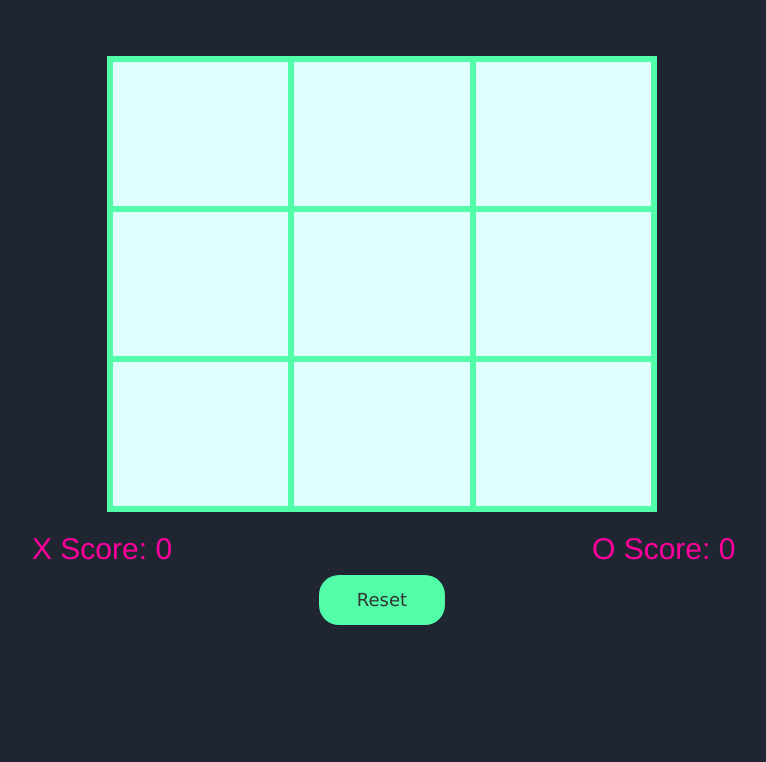
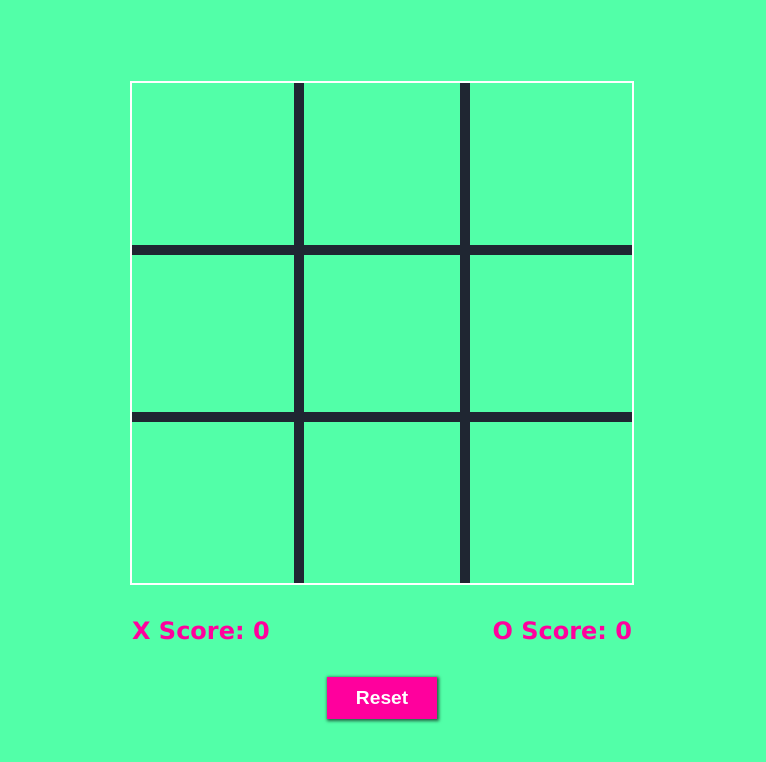
Before and after one commit to ttekie/tic-tac-toe-game, a plain HTML site: page index.html in a window 1280 px wide. Shown: the whole page, without its empty margins (258-1024 px from the left). Drawn offline with nearby package versions, Linux system fonts and the light colour scheme.

Commit message:
style update

```diff
--- a/css/style.css
+++ b/css/style.css
@@ -1,41 +1,92 @@
-body.main-body {
-    background-color: hsl(218, 23%, 16%);
+:root {
+   --magenta-color: #ff009d;
+   --white-color: hsl(0, 100%, 100%);
+   --darkblue-color: hsl(218, 23%, 16%);
+   --lightgreen-color: hsl(150, 100%, 66%);
+}
+* {
+   margin: 0;
+   padding: 0;
+   box-sizing: border-box;
+}
+html {
+   height: 100%;
+}
+body {
+   font-family: Verdana, Geneva, Tahoma, sans-serif;
+   background-color: var(--lightgreen-color);
+   height: 100%;
+   display: flex;
+   justify-content: center;
+   align-items: center;
+}
+.board-wrapper{
+   display: flex;
+   flex-flow: row wrap;
+   width: 500px;
+   height: 500px;
+   box-sizing: content-box;
+   margin: 0 auto 0;
+   border: 2px solid white;
 }
 .board-cell {
-  height: 150px;
-  font-size: 100px;
-  text-align: center;
-  border: 3px solid hsl(150, 100%, 66%);
-  background-color: #e0ffff;
+   width: 166.6px;
+   height: 166.6px;
+   border: 5px solid var(--darkblue-color);
+   font-size: 7rem;
+   text-align: center;
+   color: var(--magenta-color);
 }
-.board {
-  max-width: 550px;
-  margin-top: 4em;
-  border-style: solid;
-  border: 3px solid hsl(150, 100%, 66%);
+#cell-1 {
+   border-left: none;
+   border-top: none;
 }
-.button-div {
-    text-align: center;
-    margin-top: 2em;
+#cell-2 {
+   border-top: none;
 }
-.score-one {
-  position: relative;
-  left: 220px;
-  color:#ff009d;
+#cell-3 {
+   border-top: none;
+   border-right: none;
 }
-.score-two {
-  color:#ff009d;
+#cell-4 {
+   border-left: none;
 }
-.button-div {
-  margin: 0;
-  padding: 0;
+#cell-6 {
+   border-right: none;
 }
-.reset-button {
-  width: 7em;
-  height: 2.8em;
-  border: none;
-  border-radius: 20px;
-  font-size:18px;
-  background-color: hsl(150, 100%, 66%);
-  font-family: Verdana, Geneva, sans-serif;
+#cell-7 {
+   border-left: none;
+   border-bottom: none;
 }
+#cell-8 {
+   border-bottom: none;
+}
+#cell-9 {
+   border-right: none;
+   border-bottom: none;
+}
+.score-wrapper {
+   width: 500px;
+   margin: 2rem auto 0;
+   display: flex;
+   justify-content: space-between;
+}
+.score-wrapper .score-one,
+.score-wrapper .score-two {
+   color: var(--magenta-color);
+}
+.button-wrapper {
+   width: 500px;
+   margin: 2rem auto 0;
+   display: flex;
+   justify-content: center;
+}
+.button-wrapper > .reset-button {
+   padding: 0.6rem 1.8rem;
+   background-color: var(--magenta-color);
+   color: var(--white-color);
+   font-weight: 700;
+   font-size: 1.2rem;
+   border: none;
+   box-shadow: 1px 1px 3px 1px rgba(0, 0, 0, 0.6);
+}
--- a/index.html
+++ b/index.html
@@ -1,43 +1,31 @@
-  <!DOCTYPE html>
+<!DOCTYPE html>
 <html lang="en" dir="ltr">
   <head>
-    <meta charset="utf-8">
-    <title>Tic Tac Toe Game</title>
-    <link rel="stylesheet" href="css/style.css">
-    <!-- Latest compiled and minified CSS -->
-    <link rel="stylesheet" href="https://maxcdn.bootstrapcdn.com/bootstrap/3.4.1/css/bootstrap.min.css">
-    <!-- jQuery library -->
-    <script src="https://ajax.googleapis.com/ajax/libs/jquery/3.5.1/jquery.min.js"></script>
-    <!-- Latest compiled JavaScript -->
-    <script src="https://maxcdn.bootstrapcdn.com/bootstrap/3.4.1/js/bootstrap.min.js"></script>
+      <meta charset="utf-8">
+      <title>Tic Tac Toe Game</title>
+      <link rel="stylesheet" href="./css/style.css">
   </head>
-  <body class="main-body">
-    <div class="container board">
-      <div class="row">
-        <div id="cell-1" data-cell="1" class="col-md-4 rounded board-cell"></div>
-        <div id="cell-2" data-cell="2" class="col-md-4 rounded board-cell"></div>
-        <div id="cell-3" data-cell="3" class="col-md-4 rounded board-cell"></div>
+  <body>
+      <div class="main-container">
+         <section class="board-wrapper">
+            <div id="cell-1" class="board-cell"></div>
+            <div id="cell-2" class="board-cell"></div>
+            <div id="cell-3" class="board-cell"></div>
+            <div id="cell-4" class="board-cell"></div>
+            <div id="cell-5" class="board-cell"></div>
+            <div id="cell-6" class="board-cell"></div>
+            <div id="cell-7" class="board-cell"></div>
+            <div id="cell-8" class="board-cell"></div>
+            <div id="cell-9" class="board-cell"></div>
+         </section>
+         <section class="score-wrapper">
+            <h2 class="score-one">X Score:&nbsp;<span id="x-score"></span></h2>
+            <h2 class="score-two">O Score:&nbsp;<span id="o-score"></span></h2>
+         </section>
+         <section class="button-wrapper">
+            <button id="reset-button" type="button" class="reset-button">Reset</button>
+         </section>
       </div>
-      <div class="row">
-        <div id="cell-4" data-cell="4" class="col-md-4 rounded board-cell"></div>
-        <div id="cell-5" data-cell="5" class="col-md-4 rounded board-cell"></div>
-        <div id="cell-6" data-cell="6" class="col-md-4 rounded board-cell"></div>
-      </div>
-      <div class="row">
-        <div id="cell-7" data-cell="7" class="col-md-4 rounded board-cell"></div>
-        <div id="cell-8" data-cell="8" class="col-md-4 rounded board-cell"></div>
-        <div id="cell-9" data-cell="9" class="col-md-4 rounded board-cell"></div>
-      </div>
-    </div>
-    <div class="container">
-      <div class="row">
-        <h2 class="col-md-8 score-one">X Score:&nbsp;<span id="x-score"></span></h2>
-        <h2 class="col-md-2 score-two">O Score:&nbsp;<span id="o-score"></span></h2>
-      </div>
-    </div>
-    <div class="button-div">
-      <button id="reset-button" type="button" class="reset-button" style="">Reset</button>
-    </div>
-    <script src="js/script.js" charset="utf-8"></script>
+      <script src="js/script.js" charset="utf-8"></script>
   </body>
 </html>
```
Also changed, not shown: 1 other file.
